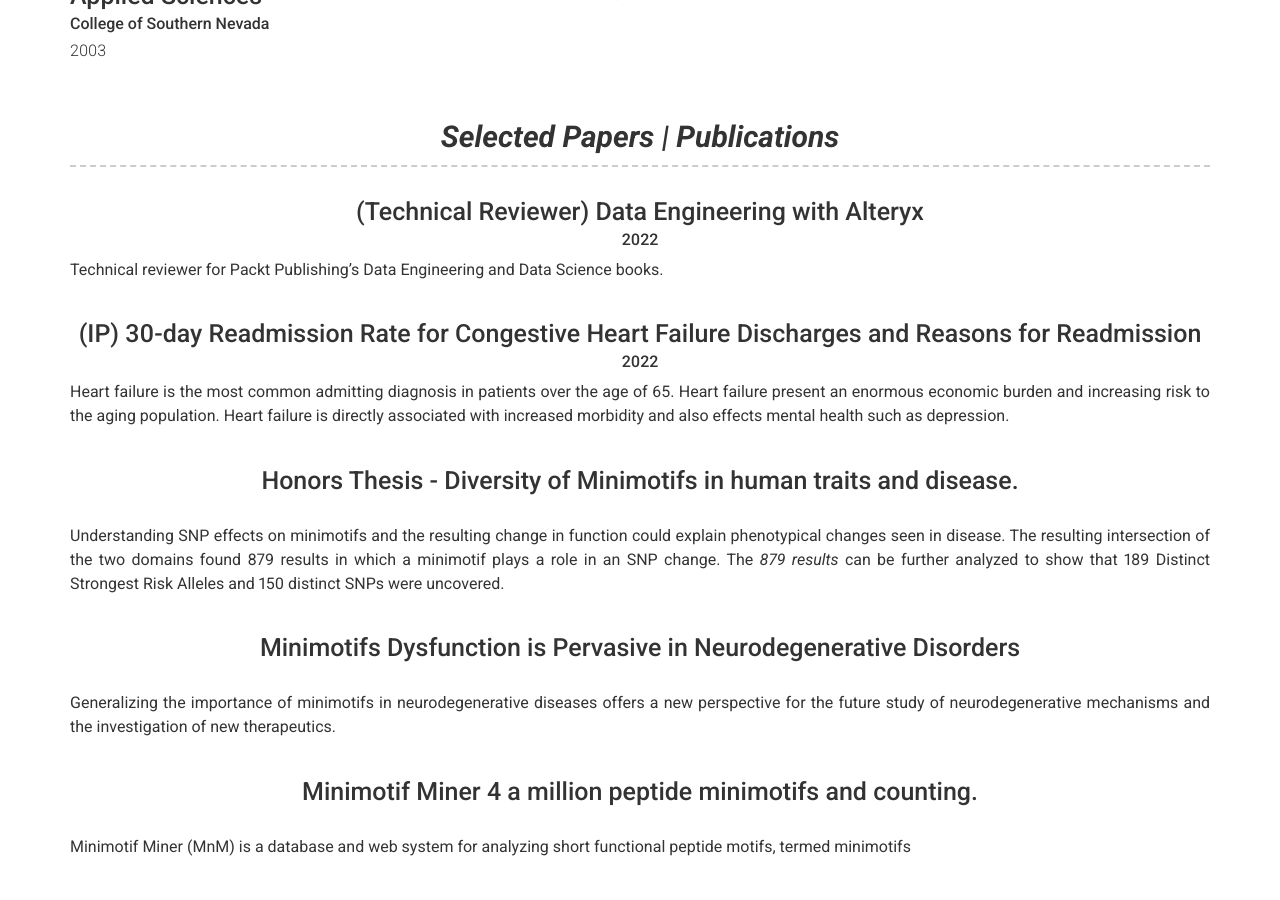
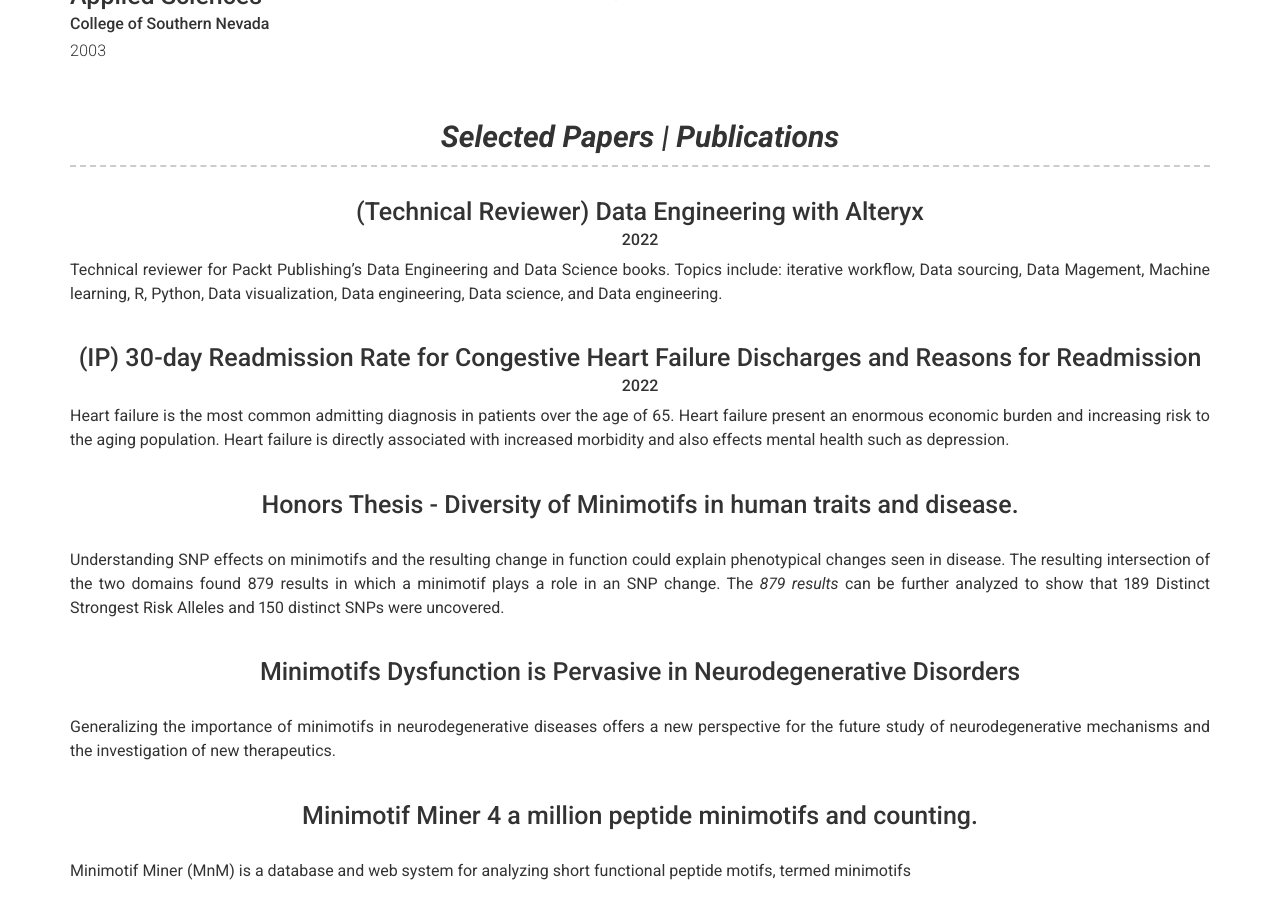
Before and after one commit to ricyoung/ricyoung.github.io, a Jekyll site: the page built from index.md, in a window 1280 px wide and 900 px high, scrolled down 2494 px. Built offline with Jekyll 4.4.1, drawn with Linux system fonts in a browser that asks for light colours; nearby versions of some CDN libraries.

Commit message:
book update

```diff
--- a/_config.yml
+++ b/_config.yml
@@ -205,7 +205,7 @@ content:
         # quote: >
         #   This is probably one of the greatest apps ever created, if you don't agree you're probably wrong.
         description: | # this will include new lines to allow paragraphs
-         Technical reviewer for Packt Publishing's Data Engineering and Data Science books.
+         Technical reviewer for Packt Publishing's Data Engineering and Data Science books. Topics include: iterative workflow, Data sourcing, Data Magement, Machine learning, R, Python, Data visualization, Data engineering, Data science, and Data engineering.
 
 
 
```
